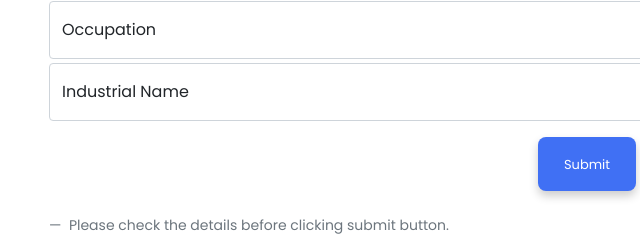
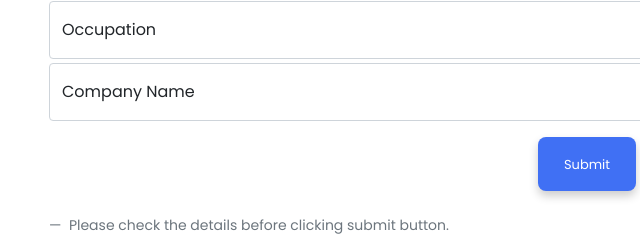
Before and after one commit to Balakumar790420/kvgdata, a plain HTML site: page index.html in a window 1280 px wide. Shown: the part 476-715 px from the top of the page, 57-697 px from the left. Drawn offline with nearby package versions, Linux system fonts and the light colour scheme.

Commit message:
Update index.html

```diff
--- a/index.html
+++ b/index.html
@@ -60,9 +60,9 @@
                 <label for="floatingInput">Occupation</label>
             </div>
             <div class="form-floating mb-3">
-                <input type="text" class="form-control" id="floatingInput" name="Industry Name"
-                    placeholder="Industry Name" required>
-                <label for="floatingInput">Industrial Name</label>
+                <input type="text" class="form-control" id="floatingInput" name="Company Name"
+                    placeholder="Company Name" required>
+                <label for="floatingInput">Company Name</label>
             </div>
 
             <div class="d-grid gap-2 d-md-flex justify-content-md-center">
```
